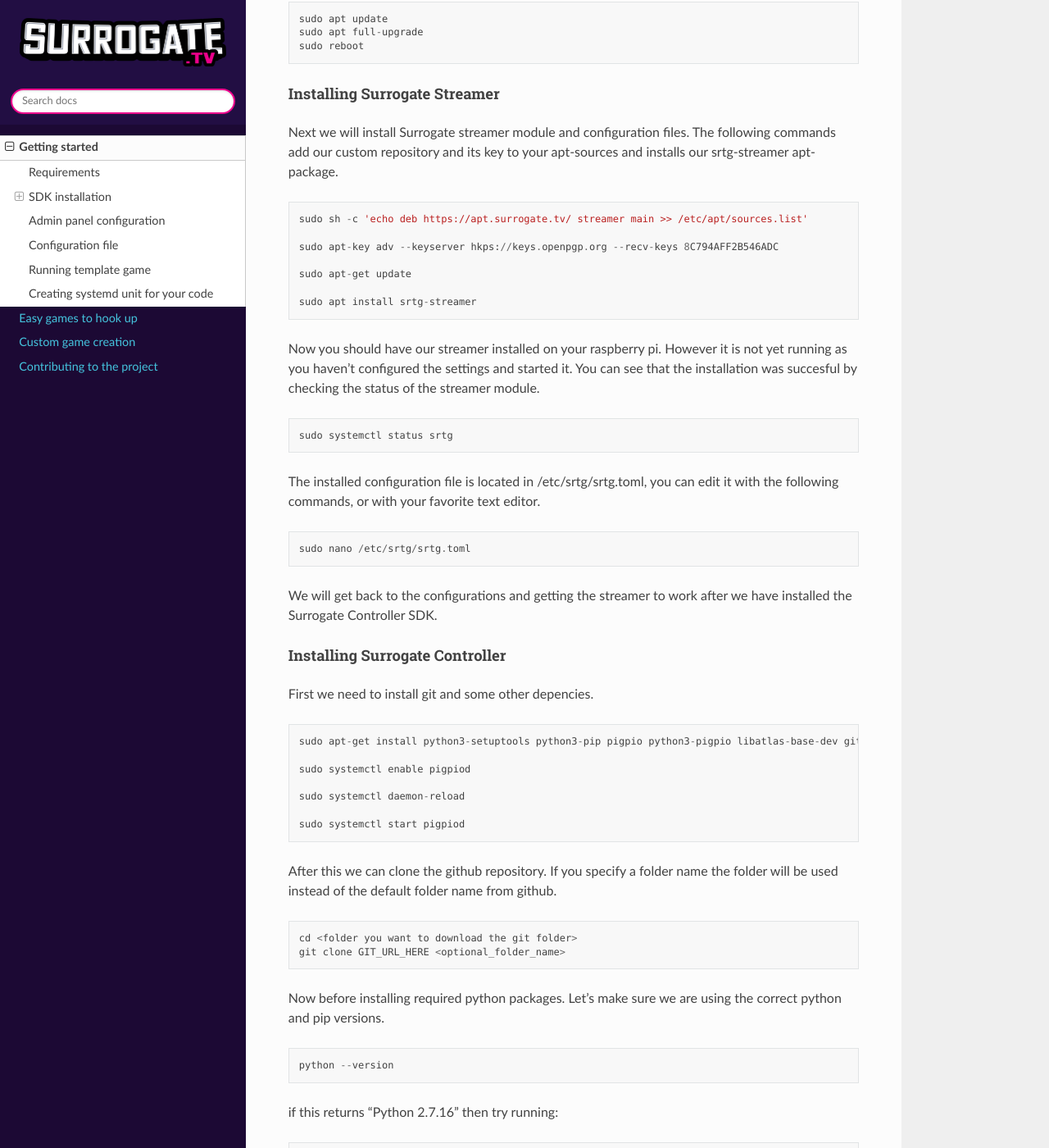
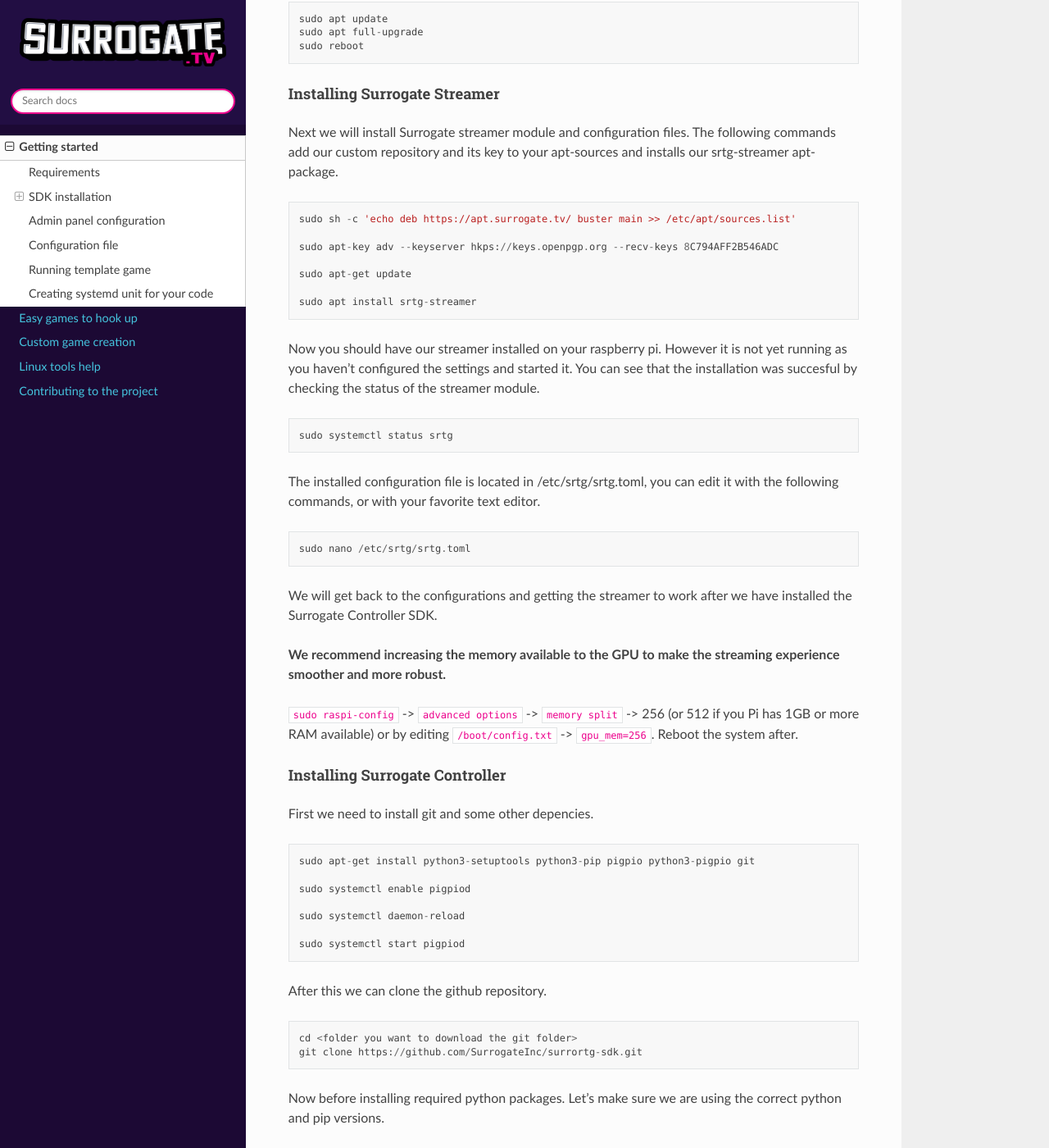
Before and after one commit to SurrogateInc/surrortg-sdk, a Sphinx documentation site: the page built from docs/source/getting_started.md, in a window 1280 px wide and 1400 px high, scrolled down 1566 px. Shown: the whole window at 82% size. Built offline with Sphinx 7.4.7 and the Read the Docs theme 2.0.0, drawn with Linux system fonts in a browser that asks for light colours; pages that are not in the unit, such as notebooks, are missing from menus; some of the changed text lies outside the part shown.

Commit message:
Documentation improvements

````diff
--- a/docs/source/getting_started.md
+++ b/docs/source/getting_started.md
@@ -68,7 +68,7 @@
 Next we will install Surrogate streamer module and configuration files. The following commands add our custom repository and its key to your apt-sources and installs our srtg-streamer apt-package.
 
 ```
-sudo sh -c 'echo deb https://apt.surrogate.tv/ streamer main >> /etc/apt/sources.list'
+sudo sh -c 'echo deb https://apt.surrogate.tv/ buster main >> /etc/apt/sources.list'
 
 sudo apt-key adv --keyserver hkps://keys.openpgp.org --recv-keys 8C794AFF2B546ADC
 
@@ -91,12 +91,16 @@
 
 We will get back to the configurations and getting the streamer to work after we have installed the Surrogate Controller SDK.
 
+<strong>We recommend increasing the memory available to the GPU to make the streaming experience smoother and more robust.</strong>
+
+`sudo raspi-config` -> `advanced options` -> `memory split` -> 256 (or 512 if you Pi has 1GB or more RAM available) or by editing `/boot/config.txt` -> `gpu_mem=256`. Reboot the system after.
+
 #### Installing Surrogate Controller
 
 First we need to install git and some other depencies.
 
 ```
-sudo apt-get install python3-setuptools python3-pip pigpio python3-pigpio libatlas-base-dev git
+sudo apt-get install python3-setuptools python3-pip pigpio python3-pigpio git
 
 sudo systemctl enable pigpiod
 
@@ -105,11 +109,11 @@
 sudo systemctl start pigpiod
 ```
 
-After this we can clone the github repository. If you specify a folder name the folder will be used instead of the default folder name from github.
+After this we can clone the github repository.
 
 ```
 cd <folder you want to download the git folder>
-git clone GIT_URL_HERE <optional_folder_name>
+git clone https://github.com/SurrogateInc/surrortg-sdk.git
 ```
 
 Now before installing required python packages. Let's make sure we are using the correct python and pip versions.
@@ -179,7 +183,7 @@
 
 you can see how to create the systemd unit for controller [here](#Creating-systemd-unit-for-your-code)
 
-Here is how your config file should look like.
+Here is how your config file should look like. If you are using USB camera the `[sources.videoparams] -> type` should be `"v4l2"` and if you are using raspi camera it should be `"rpi_csi"`.
 
 ```toml
 device_id = "<INSERT ROBOT NAME HERE>"
@@ -188,8 +192,6 @@
 url = ""https://ge.surrogate.tv/signaling""
 
 token = "<INSERT TOKEN HERE>"
-
-
 
 [rtc_config]
 [[rtc_config.ice_servers]]
@@ -200,10 +202,10 @@
 label = "main"
 
 [sources.video_params]
-#possible values v4l2, h264_passthrough, csi-rpi
+#possible values v4l2, h264_passthrough, rpi_csi
 type = "v4l2"
-width = 1920
-height = 1080
+width = 1280
+height = 720
 framerate = 30
 #v4l2_dev = "path to your video device: /dev/videoX" needed if you have multiple cameras connected
 #optional capture format: raw, mpjeg. Defaults to mpjeg or available one
@@ -216,7 +218,7 @@
 
 ```
 
-If you want to know what resolutions and formats your camera supports use v4l2-utils (you need to install v4l2-utils first):
+If you want to know what resolutions and formats your `usb camera` supports use v4l2-utils (`sudo apt install v4l-utils`):
 
 ```
 v4l2-utils -d /dev/video<ID> --list-formats-ext
--- a/docs/source/index.rst
+++ b/docs/source/index.rst
@@ -20,7 +20,7 @@
    getting_started
    easy_games_to_hook_up
    custom_game_creation
-   systemctl and journalctl
+   systemctl_and_journalctl
    modules/surrortg
    contributing_to_the_project
 
````
Also changed, not shown: other parts of docs/source/getting_started.md (+1 -1 lines), 4 other files.
